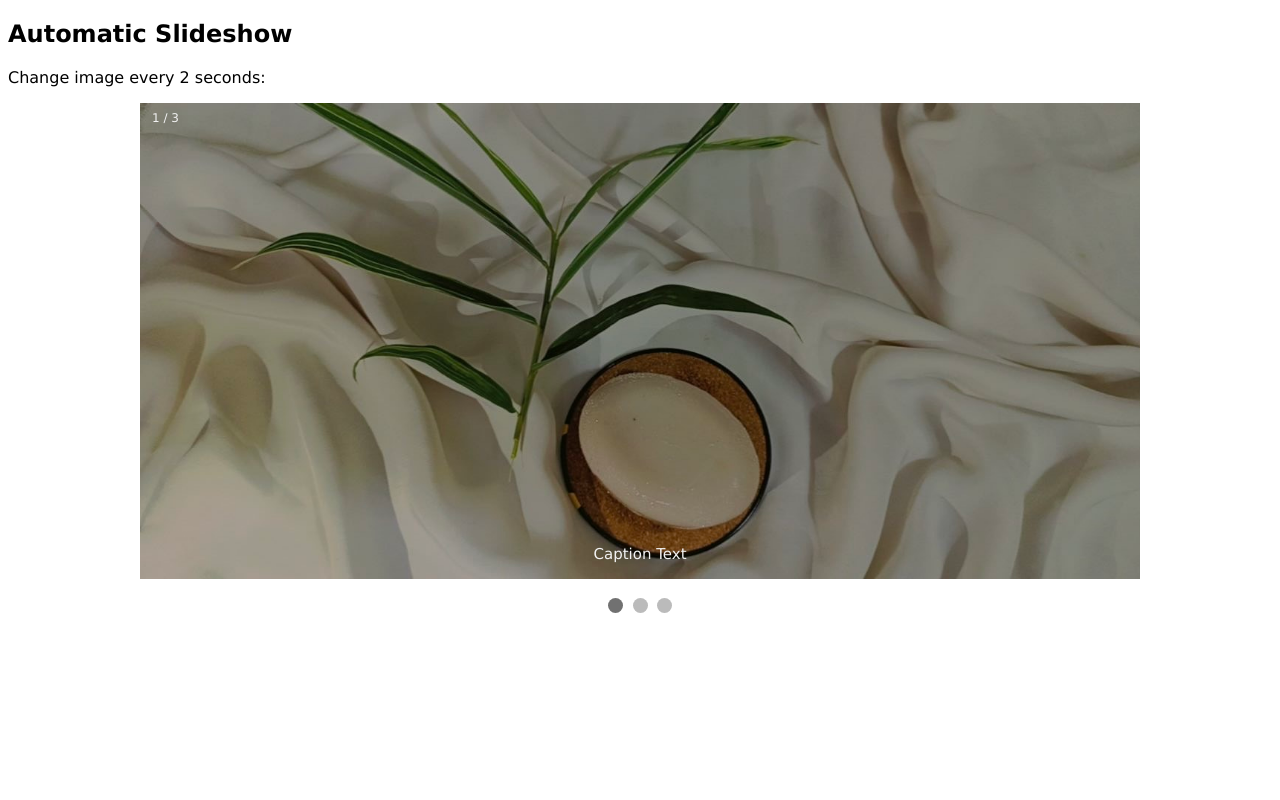
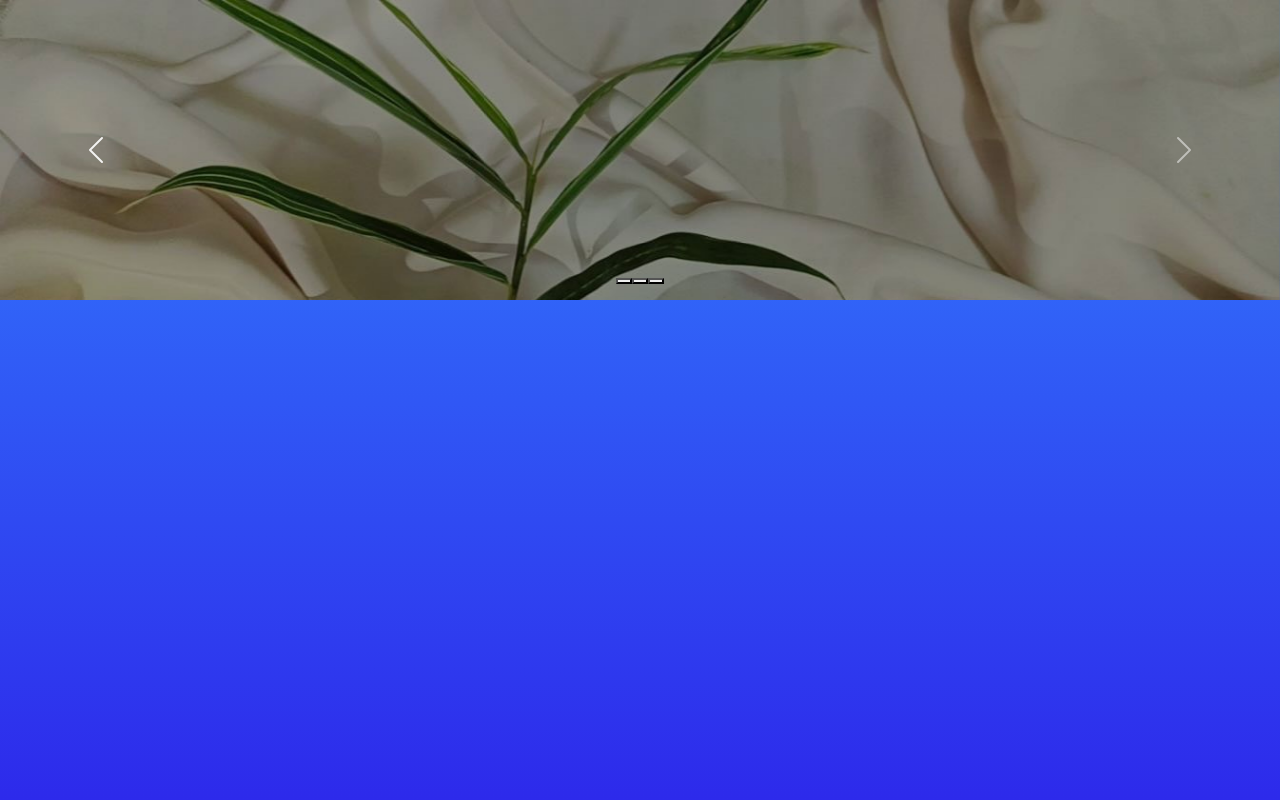
Before and after one commit to sreeraj-sc/June-Natural-Soap-Store, a PHP site: page /test.php in a window 1280 px wide. Run offline with PHP 8.4, Linux system fonts and the light colour scheme.

Commit message:
the slide show is not working but i overlaped the searchbar

```diff
--- a/style/home.css
+++ b/style/home.css
@@ -106,3 +106,6 @@
     border-color: #fff;
     border-radius: 100px;
 }
+.carousel-inner {
+    height: 300px;
+  }
--- a/test.php
+++ b/test.php
@@ -1,127 +1,113 @@
 <!DOCTYPE html>
-<html>
+<html lang="en">
 <head>
-<meta name="viewport" content="width=device-width, initial-scale=1">
-<style>
-* {box-sizing: border-box;}
-body {font-family: Verdana, sans-serif;}
-.mySlides {display: none;}
-img {vertical-align: middle;}
-
-/* Slideshow container */
-.slideshow-container {
-  max-width: 1000px;
-  position: relative;
-  margin: auto;
-}
-
-/* Caption text */
-.text {
-  color: #f2f2f2;
-  font-size: 15px;
-  padding: 8px 12px;
-  position: absolute;
-  bottom: 8px;
-  width: 100%;
-  text-align: center;
-}
-
-/* Number text (1/3 etc) */
-.numbertext {
-  color: #f2f2f2;
-  font-size: 12px;
-  padding: 8px 12px;
-  position: absolute;
-  top: 0;
-}
-
-/* The dots/bullets/indicators */
-.dot {
-  height: 15px;
-  width: 15px;
-  margin: 0 2px;
-  background-color: #bbb;
-  border-radius: 50%;
-  display: inline-block;
-  transition: background-color 0.6s ease;
-}
-
-.active {
-  background-color: #717171;
-}
-
-/* Fading animation */
-.fade {
-  animation-name: fade;
-  animation-duration: 1.5s;
-}
-
-@keyframes fade {
-  from {opacity: .4}
-  to {opacity: 1}
-}
-
-/* On smaller screens, decrease text size */
-@media only screen and (max-width: 300px) {
-  .text {font-size: 11px}
-}
-</style>
+  <meta charset="UTF-8">
+  <meta name="viewport" content="width=device-width, initial-scale=1.0">
+  <title>Document</title>
+  <link href="https://cdn.jsdelivr.net/npm/bootstrap@5.2.3/dist/css/bootstrap.min.css" rel="stylesheet" integrity="sha384-rbsA2VBKQhggwzxH7pPCaAqO46MgnOM80zW1RWuH61DGLwZJEdK2Kadq2F9CUG65" crossorigin="anonymous">
+  <link rel="stylesheet" href="style/home.css" type="text/css">
+  <link rel="icon" href="images/June-logo-3.png" type="image/png" sizes="16x16">
 </head>
 <body>
+  <!-- Carousel wrapper -->
+<div
+  id="carouselBasicExample"
+  class="carousel slide carousel-fade"
+  data-mdb-ride="carousel"
+>
+  <!-- Indicators -->
+  <div class="carousel-indicators">
+    <button
+      type="button"
+      data-mdb-target="#carouselBasicExample"
+      data-mdb-slide-to="0"
+      class="active"
+      aria-current="true"
+      aria-label="Slide 1"
+    ></button>
+    <button
+      type="button"
+      data-mdb-target="#carouselBasicExample"
+      data-mdb-slide-to="1"
+      aria-label="Slide 2"
+    ></button>
+    <button
+      type="button"
+      data-mdb-target="#carouselBasicExample"
+      data-mdb-slide-to="2"
+      aria-label="Slide 3"
+    ></button>
+  </div>
 
-<h2>Automatic Slideshow</h2>
-<p>Change image every 2 seconds:</p>
+  <!-- Inner -->
+  <div class="carousel-inner">
+    <!-- Single item -->
+    <div class="carousel-item active">
+      <img
+        src="slide_show/image1.jpg"
+        class="d-block w-100"
+        alt="Sunset Over the City"
+      />
+      <div class="carousel-caption d-none d-md-block">
+        <h5>First slide label</h5>
+        <p>
+          Nulla vitae elit libero, a pharetra augue mollis interdum.
+        </p>
+      </div>
+    </div>
 
-<div class="slideshow-container">
+    <!-- Single item -->
+    <div class="carousel-item">
+      <img
+        src="slide_show/image2.jpg"
+        class="d-block w-100"
+        alt="Canyon at Nigh"
+      />
+      <div class="carousel-caption d-none d-md-block">
+        <h5>Second slide label</h5>
+        <p>
+          Lorem ipsum dolor sit amet, consectetur adipiscing elit.
+        </p>
+      </div>
+    </div>
 
-<div class="mySlides fade">
-  <div class="numbertext">1 / 3</div>
-  <img src="slide_show/image1.jpg" style="width:100%">
-  <div class="text">Caption Text</div>
+    <!-- Single item -->
+    <div class="carousel-item">
+      <img
+        src="slide_show/image3.jpg"
+        class="d-block w-100"
+        alt="Cliff Above a Stormy Sea"
+      />
+      <div class="carousel-caption d-none d-md-block">
+        <h5>Third slide label</h5>
+        <p>
+          Praesent commodo cursus magna, vel scelerisque nisl consectetur.
+        </p>
+      </div>
+    </div>
+  </div>
+  <!-- Inner -->
+
+  <!-- Controls -->
+  <button
+    class="carousel-control-prev"
+    type="button"
+    data-mdb-target="#carouselBasicExample"
+    data-mdb-slide="prev"
+  >
+  <span class="carousel-control-prev-icon" aria-hidden="true"></span>
+    <span class="visually-hidden">Previous</span>
+  </button>
+  <button
+    class="carousel-control-next"
+    type="button"
+    data-mdb-target="#carouselBasicExample"
+    data-mdb-slide="next"
+  >
+    <span class="carousel-control-next-icon" aria-hidden="true"></span>
+    <span class="visually-hidden">Next</span>
+  </button>
 </div>
-
-<div class="mySlides fade">
-  <div class="numbertext">2 / 3</div>
-  <img src="slide_show/image2.jpg" style="width:100%">
-  <div class="text">Caption Two</div>
-</div>
-
-<div class="mySlides fade">
-  <div class="numbertext">3 / 3</div>
-  <img src="slide_show/image3.jpg" style="width:100%">
-  <div class="text">Caption Three</div>
-</div>
-
-</div>
-<br>
-
-<div style="text-align:center">
-  <span class="dot"></span>
-  <span class="dot"></span>
-  <span class="dot"></span>
-</div>
-
-<script>
-let slideIndex = 0;
-showSlides();
-
-function showSlides() {
-  let i;
-  let slides = document.getElementsByClassName("mySlides");
-  let dots = document.getElementsByClassName("dot");
-  for (i = 0; i < slides.length; i++) {
-    slides[i].style.display = "none";
-  }
-  slideIndex++;
-  if (slideIndex > slides.length) {slideIndex = 1}
-  for (i = 0; i < dots.length; i++) {
-    dots[i].className = dots[i].className.replace(" active", "");
-  }
-  slides[slideIndex-1].style.display = "block";
-  dots[slideIndex-1].className += " active";
-  setTimeout(showSlides, 2000); // Change image every 2 seconds
-}
-</script>
-
+<!-- Carousel wrapper -->
 </body>
 </html>
```
Also changed, not shown: home.php (+50 -91 lines).
